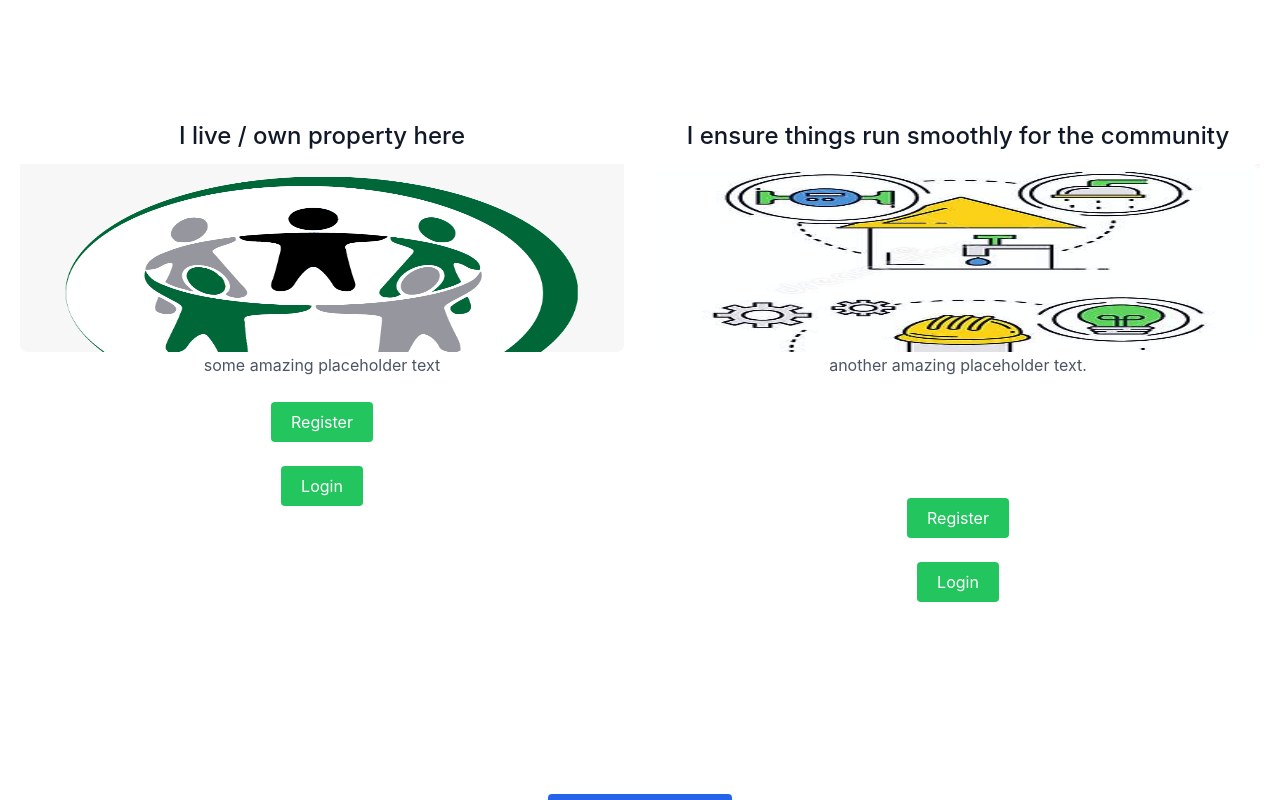
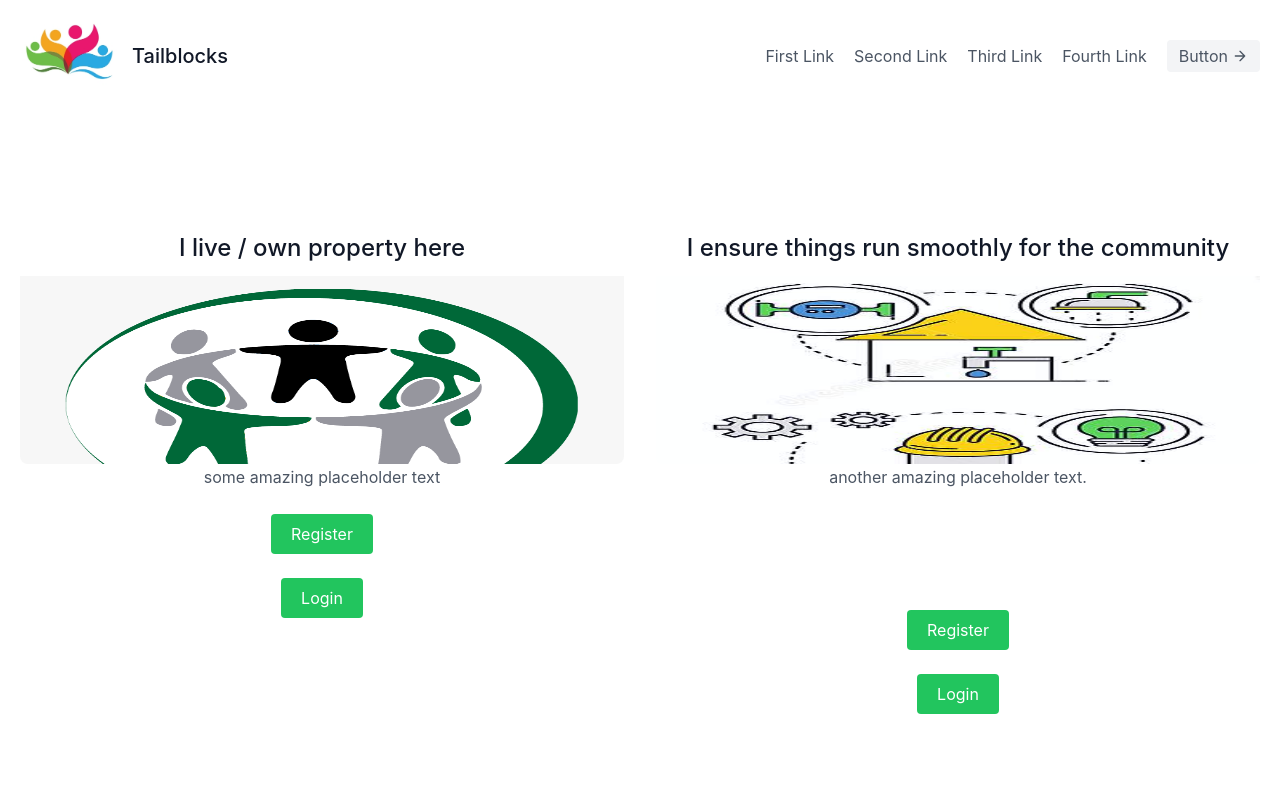
Before and after one commit to LAPopa/NePi, a React (Create React App) app: page / in a window 1280 px wide. Shown: the top 800 px of the page. Built offline with nearby package versions, Linux system fonts and the light colour scheme.

Commit message:
added header

```diff
--- a/src/App.js
+++ b/src/App.js
@@ -9,12 +9,14 @@
 import CommunityRegisterLogin from './components/generalUsers';
 import LandingPage from "./components/LandingPage";
 import Footer from "./components/Footer";
+import Header from './components/Header';
 
 function App() {
     return (
 
         <div className="App">
             <Router>
+                <Header/>
                 <LandingPage/>
                 <CommunityRegisterLogin/>
                 <Link to={"/first"}>The first link</Link>|{" "}|
--- a/src/components/Footer.js
+++ b/src/components/Footer.js
@@ -11,7 +11,7 @@
 
                     <a className="flex title-font font-medium items-center md:justify-start justify-center text-gray-900">
 
-                        <img src={NePiLogo} height="200" width="200"/>
+                        <img src={NePiLogo} height="50" width="50"/>
                         <span className="ml-3 text-xl">NePi</span>
 
 
--- /dev/null
+++ b/src/components/Header.js
@@ -0,0 +1,34 @@
+import '../App.css';
+import NePiLogo from '../assets/NePiplaceholder.png';
+
+
+export default function Header() {
+    return (
+        <header className="text-gray-600 body-font">
+            <div className="container mx-auto flex flex-wrap p-5 flex-col md:flex-row items-center">
+                <a className="flex title-font font-medium items-center text-gray-900 mb-4 md:mb-0">
+                    {/*<svg xmlns="http://www.w3.org/2000/svg" fill="none" stroke="currentColor" stroke-linecap="round"*/}
+                    {/*     stroke-linejoin="round" stroke-width="2"*/}
+                    {/*     className="w-10 h-10 text-white p-2 bg-green-500 rounded-full" viewBox="0 0 24 24">*/}
+                    {/*    <path d="M12 2L2 7l10 5 10-5-10-5zM2 17l10 5 10-5M2 12l10 5 10-5"/>*/}
+                    {/*</svg>*/}
+                    <img src={NePiLogo} height="100" width="100"/>
+                    <span className="ml-3 text-xl">Tailblocks</span>
+                </a>
+                <nav className="md:ml-auto flex flex-wrap items-center text-base justify-center">
+                    <a className="mr-5 hover:text-gray-900">First Link</a>
+                    <a className="mr-5 hover:text-gray-900">Second Link</a>
+                    <a className="mr-5 hover:text-gray-900">Third Link</a>
+                    <a className="mr-5 hover:text-gray-900">Fourth Link</a>
+                </nav>
+                <button
+                    className="inline-flex items-center bg-gray-100 border-0 py-1 px-3 focus:outline-none hover:bg-gray-200 rounded text-base mt-4 md:mt-0">Button
+                    <svg fill="none" stroke="currentColor" stroke-linecap="round" stroke-linejoin="round"
+                         stroke-width="2" className="w-4 h-4 ml-1" viewBox="0 0 24 24">
+                        <path d="M5 12h14M12 5l7 7-7 7"/>
+                    </svg>
+                </button>
+            </div>
+        </header>
+    )
+}
```
